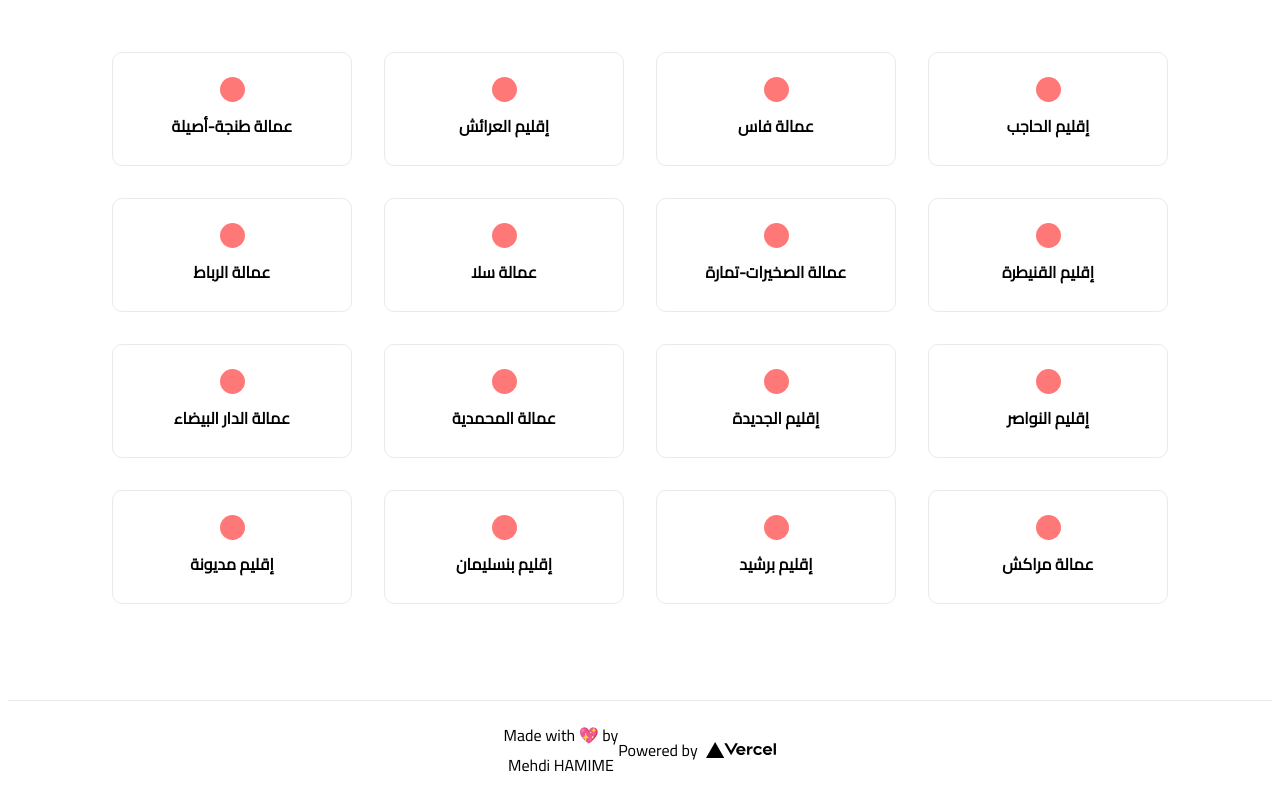
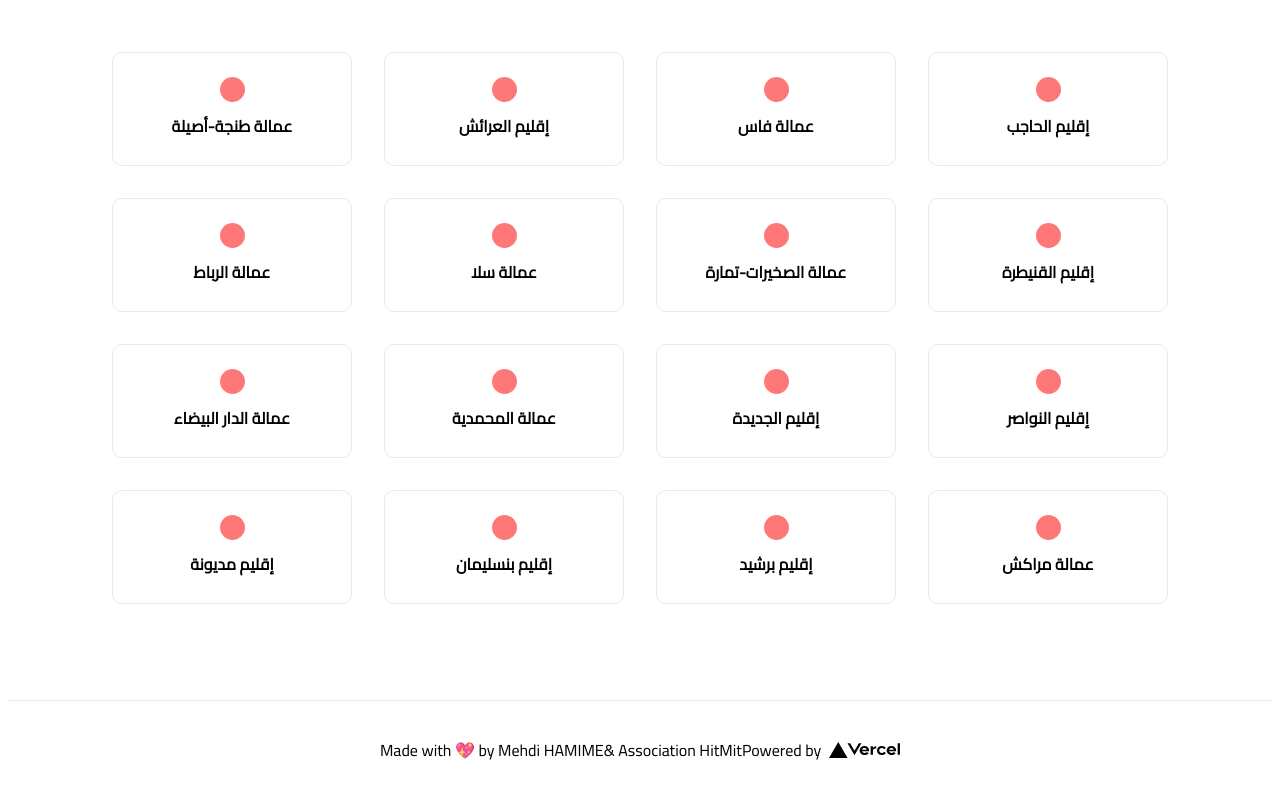
Before and after one commit to maskeddeveloper/covid19, a Next.js app: page / in a window 1280 px wide. Shown: the part 1780-2580 px from the top of the page. Built offline with nearby package versions, Linux system fonts and the light colour scheme.

Commit message:
flag edited

```diff
--- a/pages/index.js
+++ b/pages/index.js
@@ -42,7 +42,7 @@ export default function Home() {
 
       <main>
         <h1 className="title">
-          🇲🇦 مناطق التخفيف من تدابير الحجر الصحي بالمملكة المغربية 🇲🇦
+        🇲🇦 مناطق التخفيف من تدابير الحجر الصحي بالمملكة المغربية 🇲🇦
         </h1>
 
         <p className="description">
@@ -103,10 +103,13 @@ export default function Home() {
       </main>
 
       <footer>
-        <span>
-          Made with 💖 by{" "}
-          <a href="https://facebook.com/medhamime">Mehdi HAMIME</a>
-        </span>
+
+
+          <a target="_blank" href="https://facebook.com/medhamime"> Made with 💖 by{" "} Mehdi HAMIME</a>
+          {" "}
+
+
+          <a target="_blank" href="https://facebook.com/medhamime"> & Association HitMit</a>
         <a
           href="https://vercel.com?utm_source=mehdihamime.com&utm_medium=mehdihamime.com&utm_campaign=mehdihamime.com"
           target="_blank"
```
